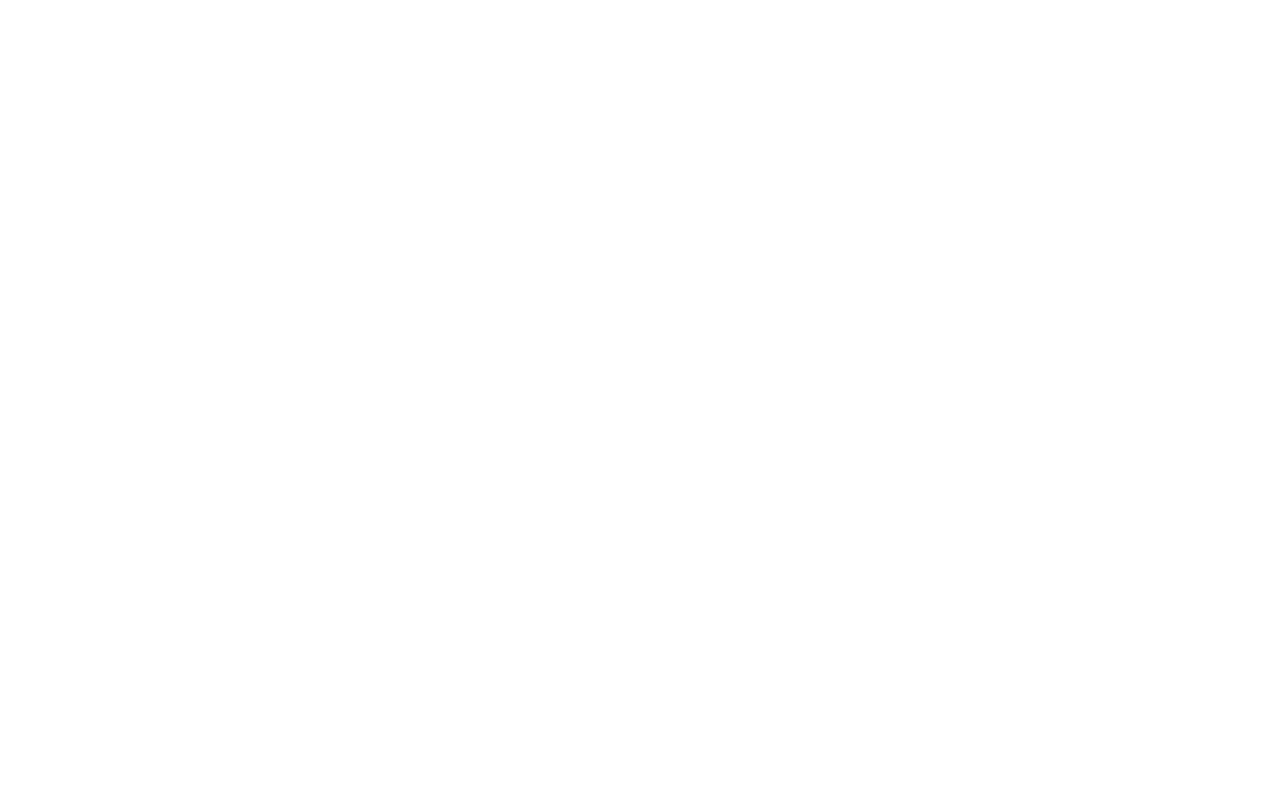
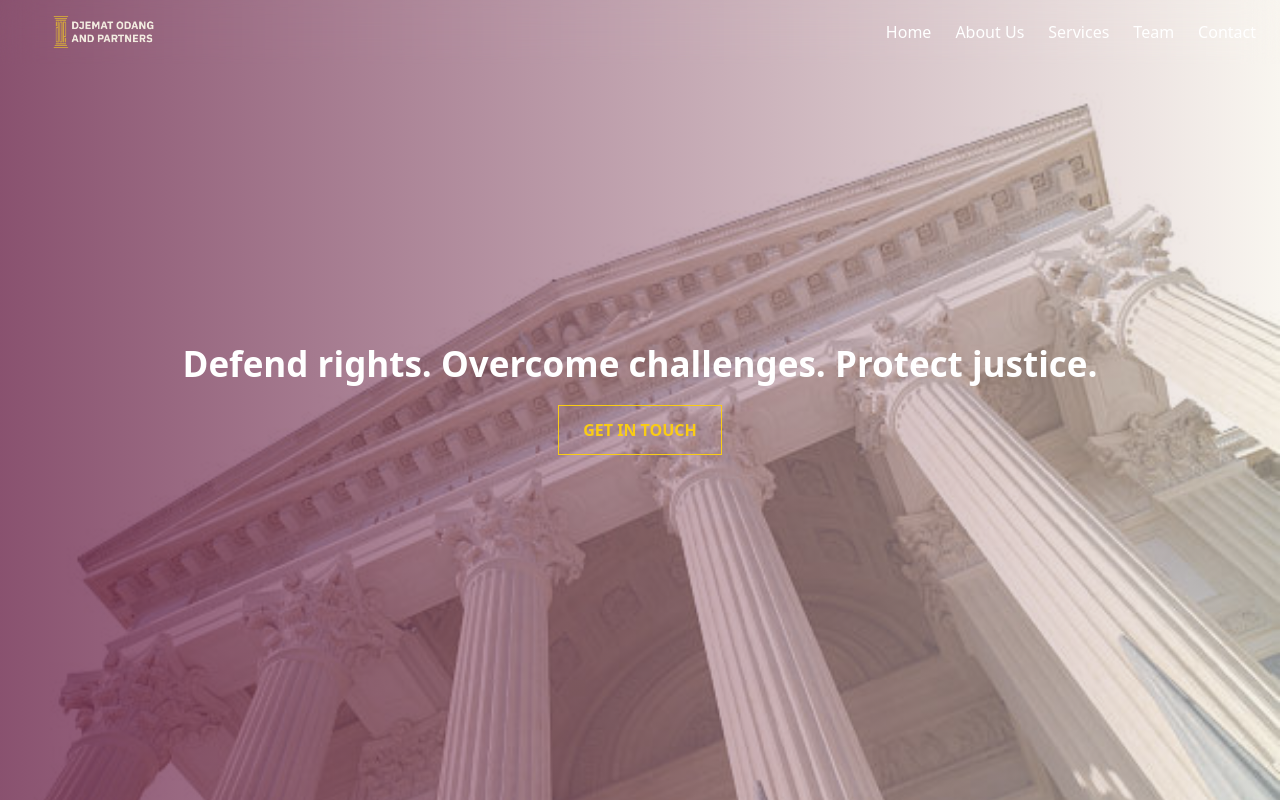
Before and after one commit to N8PROJECT/Djemat-Odang-Partners, a React (Vite) app: page / in a window 1280 px wide. Built offline with nearby package versions, Linux system fonts and the light colour scheme.

Commit message:
Navbar and Home
Navbar and Home done. But not 100% the same as the design (can change later if needed)

```diff
--- a/package.json
+++ b/package.json
@@ -10,8 +10,10 @@
     "preview": "vite preview"
   },
   "dependencies": {
+    "lucide-react": "^0.482.0",
     "react": "^19.0.0",
-    "react-dom": "^19.0.0"
+    "react-dom": "^19.0.0",
+    "react-scroll": "^1.9.3"
   },
   "devDependencies": {
     "@eslint/js": "^9.21.0",
--- a/src/App.jsx
+++ b/src/App.jsx
@@ -1,11 +1,15 @@
 import { useState } from 'react'
+import Navbar from "./component/navbar"
+import Home from "./component/home"
 
 function App() {
   const [count, setCount] = useState(0)
 
   return (
     <>
+      <Navbar />
       <div>
+        <Home />
       </div>
     </>
   )
--- a/src/component/home.jsx
+++ b/src/component/home.jsx
@@ -0,0 +1,34 @@
+const Home = () => {
+  return (
+    <section
+      className="h-screen bg-cover bg-center relative flex items-center justify-center overflow-hidden"
+    >
+      {/* Background Image */}
+      <img
+        src="/src/assets/Background/Home Background.jpg"
+        alt="Background"
+        className="absolute min-w-full min-h-full object-cover"
+      />
+
+      {/* Softer Gradient Overlay */}
+      <div className="absolute inset-0 bg-gradient-to-r from-[#6C264B]/80 to-[#F3EDE1]/50"></div>
+
+      {/* Content */}
+      <div className="relative z-10 flex flex-col items-center justify-center h-full text-white text-center px-4">
+        {/* Updated Text */}
+        <h1 className="text-[35px] font-bold leading-none font-ibm">
+          <span className="font-semibold">Defend</span> rights.{" "}
+          <span className="font-semibold">Overcome</span> challenges.{" "}
+          <span className="font-semibold">Protect</span> justice.
+        </h1>
+
+        {/* Button */}
+        <button className="mt-6 px-6 py-3 border border-yellow-400 text-yellow-400 font-semibold hover:bg-yellow-400 hover:text-[#6C264B] transition">
+          GET IN TOUCH
+        </button>
+      </div>
+    </section>
+  );
+};
+
+export default Home;
--- a/src/component/navbar.jsx
+++ b/src/component/navbar.jsx
@@ -0,0 +1,68 @@
+import { useState, useEffect } from "react";
+import { Menu } from "lucide-react";
+import Logo from "../assets/brand_Logo/DOP Logo.png";
+
+const Navbar = () => {
+  const [isOpen, setIsOpen] = useState(false);
+  const [isScrolled, setIsScrolled] = useState(false);
+
+  useEffect(() => {
+    const handleScroll = () => {
+      setIsScrolled(window.scrollY > 50);
+    };
+    window.addEventListener("scroll", handleScroll);
+    return () => window.removeEventListener("scroll", handleScroll);
+  }, []);
+
+  return (
+    <nav
+      className={`fixed top-0 left-0 w-full transition-all duration-300 z-50 backdrop-blur-lg ${
+        isScrolled ? "bg-white/30 shadow-md" : "bg-transparent"
+      }`}
+    >
+      <div className="max-w-7xl mx-auto px-6 flex justify-between items-center h-16">
+        {/* Logo */}
+        <div className="flex items-center">
+        <img src={Logo} alt="Djemat Odang & Partners" className="h-40 w-auto" />
+
+        </div>
+
+        {/* Desktop Menu */}
+        <ul className="hidden md:flex space-x-6 text-white">
+          {["Home", "About Us", "Services", "Team", "Contact"].map((item) => (
+            <li
+              key={item}
+              className="hover:text-yellow-500 transition-colors cursor-pointer"
+            >
+              {item}
+            </li>
+          ))}
+        </ul>
+
+        {/* Mobile Menu Button */}
+        <button
+          className="md:hidden text-gray-900"
+          onClick={() => setIsOpen(!isOpen)}
+        >
+          <Menu size={28} />
+        </button>
+      </div>
+
+      {/* Mobile Menu */}
+      {isOpen && (
+        <ul className="md:hidden absolute top-16 left-0 w-full bg-black/80 shadow-md flex flex-col items-center py-4 space-y-4 text-white">
+          {["Home", "About Us", "Services", "Team", "Contact"].map((item) => (
+            <li
+              key={item}
+              className="hover:text-yellow-500 transition-colors cursor-pointer"
+            >
+              {item}
+            </li>
+          ))}
+        </ul>
+      )}
+    </nav>
+  );
+};
+
+export default Navbar;
```
Also changed, not shown: src/assets/Brand_Logo/DOP Logo.png (added), 1 other file (tests, documents, lock files or other folders).
